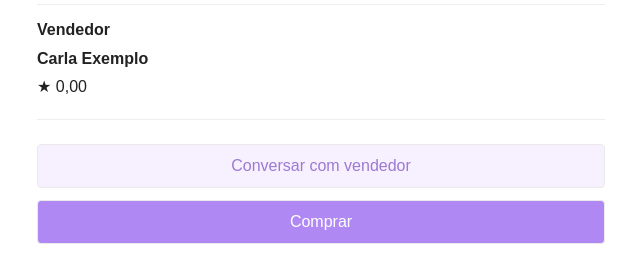
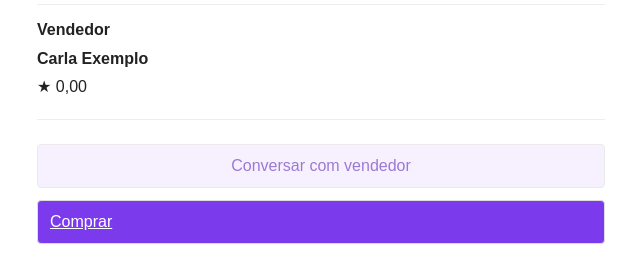
Before and after one commit to MariaEduardaPitta/ENG4021-33D-2026.2-repo, a Django app: page /material/4/ in a window 1280 px wide. Shown: the part 699-975 px from the top of the page, without its empty margins (319-959 px from the left). Run offline with Django 4.2, Linux system fonts and the light colour scheme; data comes from the database, SQL or seed files in the repository; parts of the project's set-up code (start-up, migrations or seed data) failed here and were passed over.

Commit message:
Enhance available material actions in detalhes.html

```diff
--- a/repassaproject/repassaapp/templates/detalhes.html
+++ b/repassaproject/repassaapp/templates/detalhes.html
@@ -50,13 +50,21 @@
       <p>★ {{ material.vendedor.nota_media }}</p>
     </section>
 
-    {% if material.status == "disponivel" %}
-    <div class="acoes">
-      <!-- Ligar ao chat e à compra quando essas URLs existirem. -->
-      <button class="btn btn-secundario" type="button" disabled>Conversar com vendedor</button>
-      <button class="btn btn-principal" type="button" disabled>Comprar</button>
-    </div>
-    {% endif %}
+  {% if material.status == "disponivel" %}
+<div class="acoes">
+  <button class="btn btn-secundario" type="button" disabled>
+    Conversar com vendedor
+  </button>
+
+  {% if user.is_authenticated and material.vendedor_id == user.id %}
+    <span>Este anúncio é seu.</span>
+  {% else %}
+    <a href="{% url 'comprar_material' material.id %}" class="btn btn-principal">
+      Comprar
+    </a>
+  {% endif %}
+</div>
+{% endif %}
   </main>
 </body>
 </html>
```
